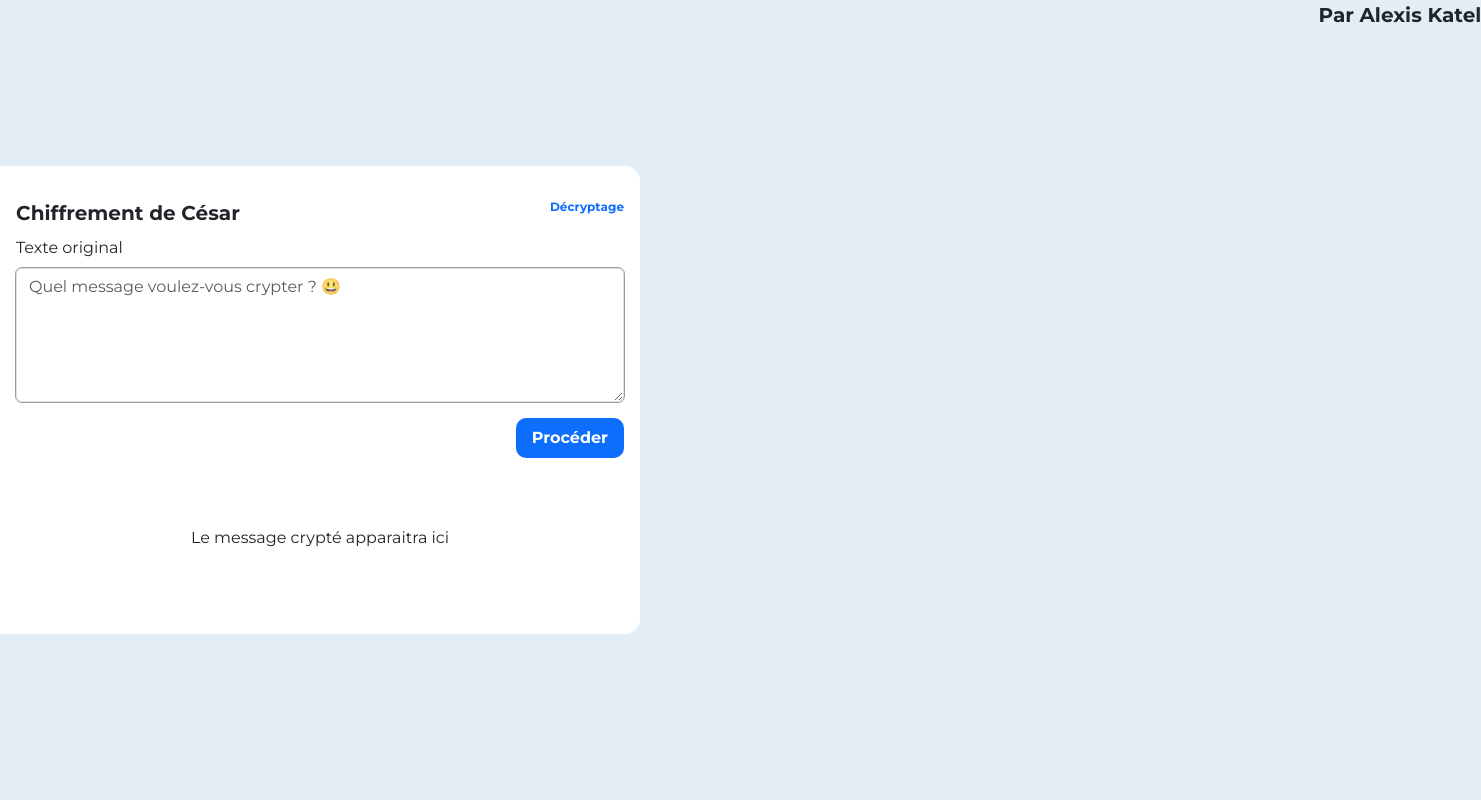
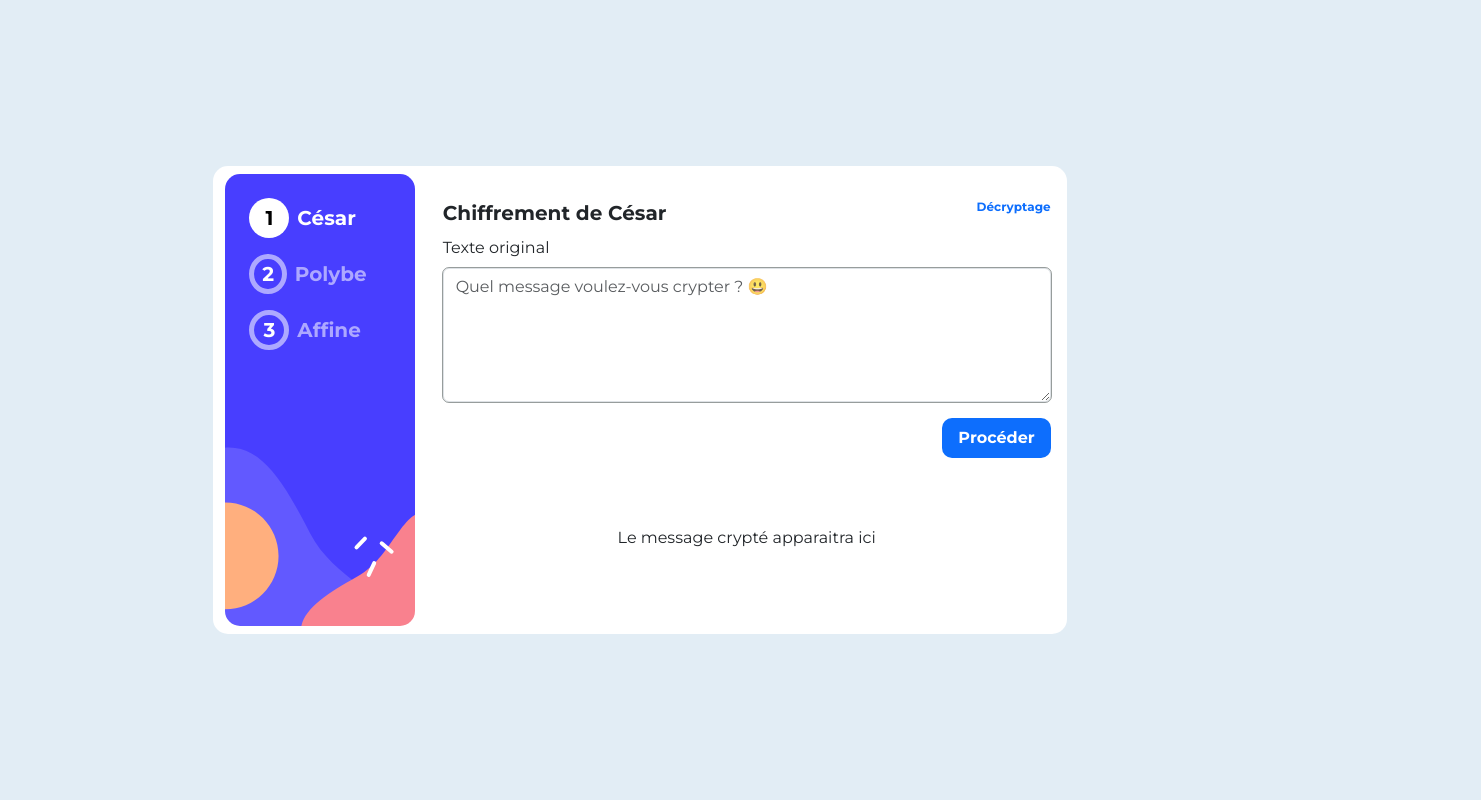
Before and after one commit to alexiskatel/cryptography, an Angular app: page / in a window 1280 px wide. Shown: the top 800 px of the page, 1481 px wide, since content can reach past the window. Built offline with nearby package versions, Linux system fonts and the light colour scheme.

Commit message:
Somme changes

```diff
--- a/src/app/app.component.html
+++ b/src/app/app.component.html
@@ -7,7 +7,7 @@
             <router-outlet></router-outlet>
         </div>
     </div>
-    <div class="col-lg-8 col-md-9 col-12 text-end fs-5 fw-bold">
-        Par Alexis Katel
-    </div>
 </div>
+<div class="col-lg-8 col-md-9 col-12 text-end fs-5 fw-bold">
+    Par Alexis Katel
+</div>
```
Also changed, not shown: 1 other file (tests, documents, lock files or other folders).
